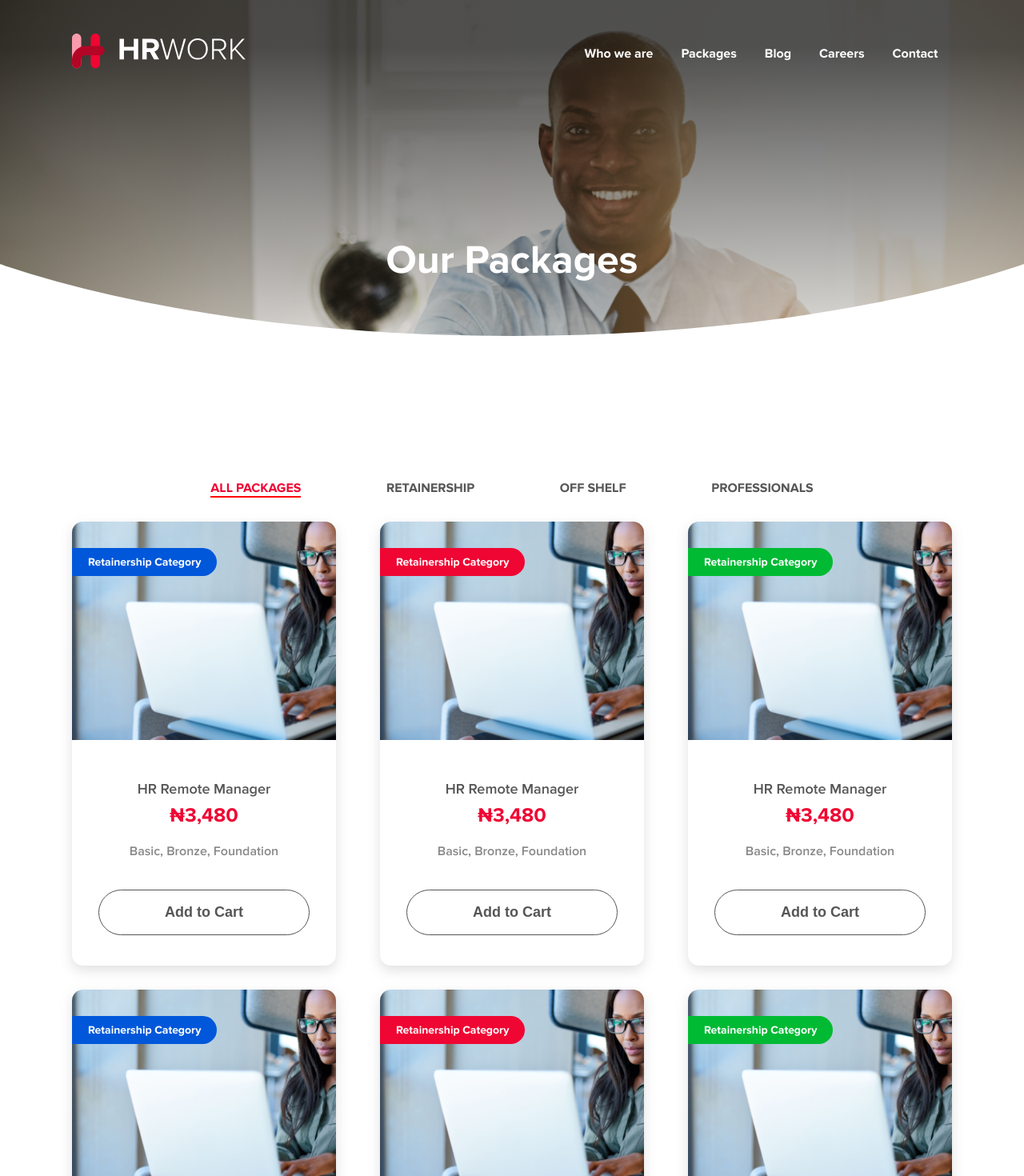
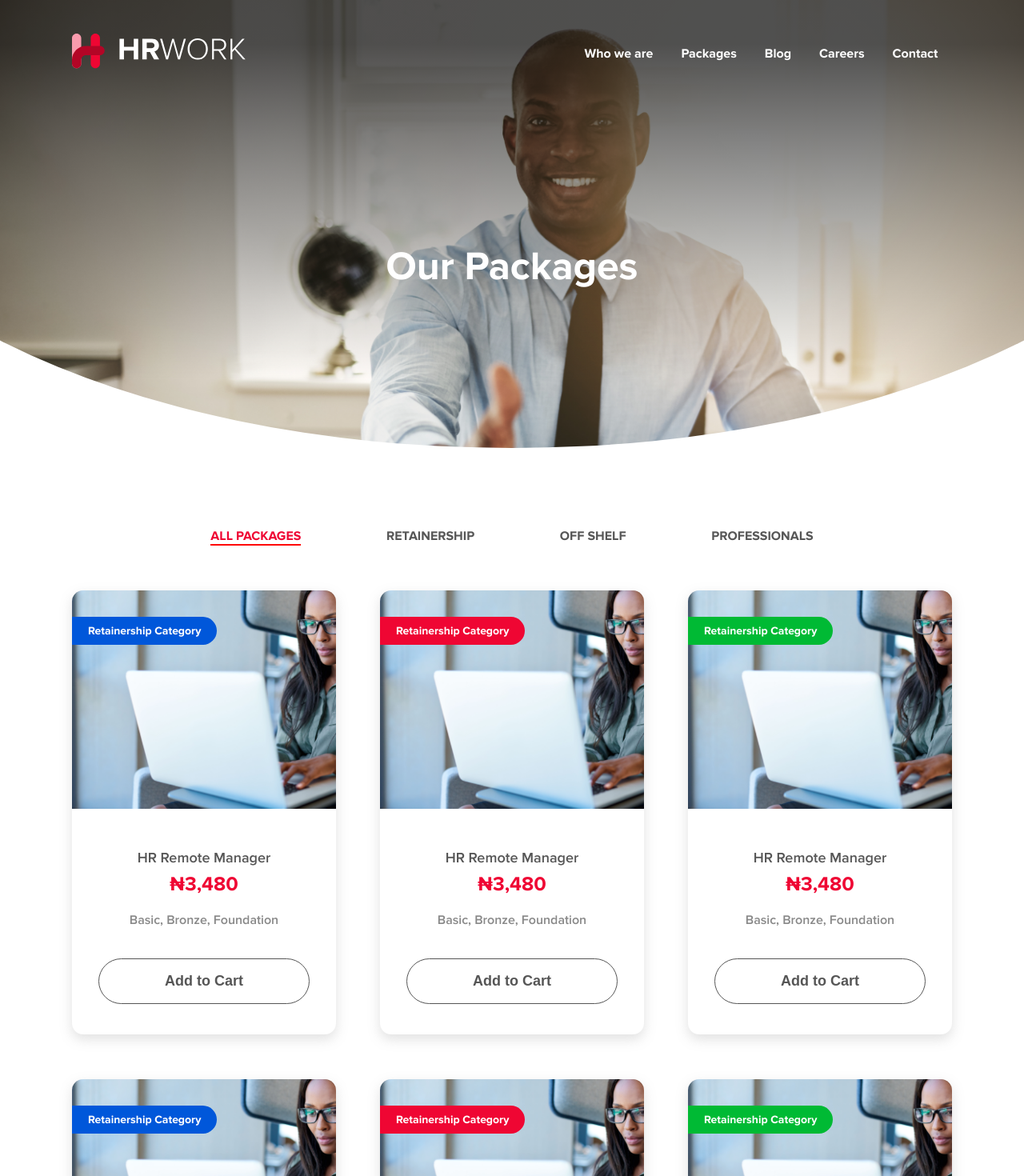
Before and after one commit to TechinnoverHub/hr-work, a React (Create React App) app: page /packages in a window 1280 px wide. Shown: the top 1470 px of the page at 80% size. Built offline with nearby package versions, Linux system fonts and the light colour scheme; what google-maps-react would draw is missing.

Commit message:
correct packages page

```diff
--- a/src/Pages/Packages/index.jsx
+++ b/src/Pages/Packages/index.jsx
@@ -4,16 +4,14 @@ import Header from 'Components/Header';
 import Footer from 'Components/Footer';
 import PackagesLink from 'Components/PackagesLink';
 import Newsletter from 'Components/Newsletter';
+import Hero from 'Components/Hero';
+import packageImg from 'Assets/images/packages-header-image.png';
 
 function Packages() {
   return (
     <div>
       <Header />
-      <div className="packages-header-image">
-        <div className="packages-header-text-wrapper">
-          <h3>Our Packages</h3>
-        </div>
-      </div>
+      <Hero imgUrl={packageImg} heroTitle="Our Packages" />
       <div className="packages-section">
         <PackagesLink />
         <div className="packages-grid">
--- a/src/Pages/Packages/index.scss
+++ b/src/Pages/Packages/index.scss
@@ -1,45 +1,10 @@
-* {
-  margin: 0;
-  padding: 0;
-  box-sizing: border-box;
-}
-
-.packages-header-image {
-  background-image: linear-gradient(
-      0deg,
-      rgba(0, 0, 0, 0) 15.36%,
-      rgba(0, 0, 0, 0.688) 90.13%
-    ),
-    url(../../Assets/images/packages-header-image.png);
-  clip-path: ellipse(70% 50% at 50% 20%);
-  background-size: cover;
-  max-width: 100vw;
-  height: 75vh;
-  display: flex;
-  align-items: flex-end;
-  justify-content: center;
-  padding-bottom: 30.5vh;
-}
-
-.packages-header-text-wrapper {
-  max-width: 1100px;
-  margin: 0 auto;
-
-  h3 {
-    font-weight: bold;
-    font-size: 50px;
-    text-align: center;
-    color: #ffffff;
-  }
-}
-
 .packages-section {
   max-width: 1100px;
-  margin: 0 auto;
+  margin: 100px auto 0;
 }
 
 .package-box {
-  margin: 20px 0px;
+  margin: 46px 0px 0;
 }
 
 // Show more Button
```
Also changed, not shown: src/Pages/SinglePackage/index.jsx (deleted, +0 -22 lines), src/Pages/SinglePackage/index.scss (deleted).
